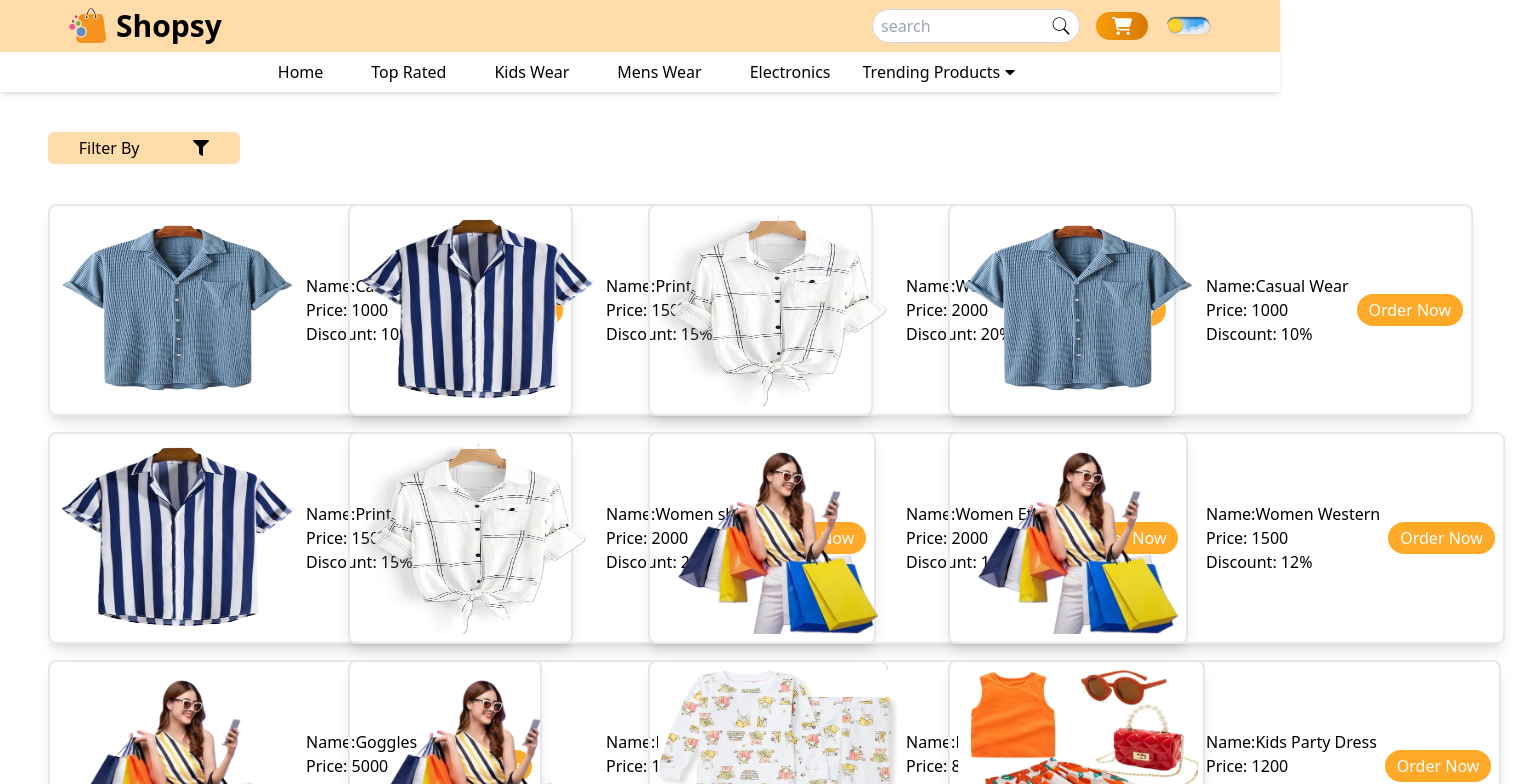
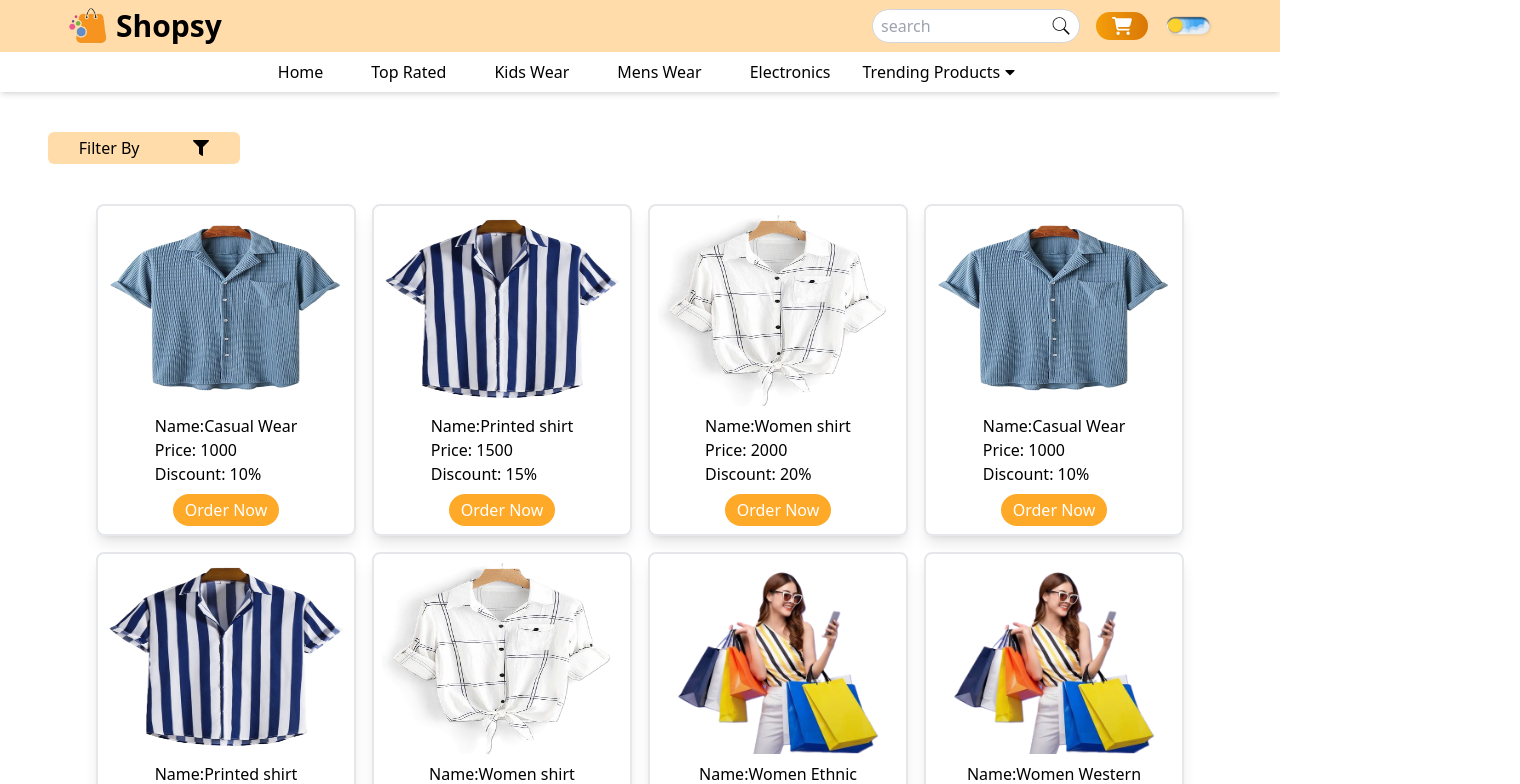
Before and after one commit to SajidAliGhoto/ecom_2, a React (Vite) app: page /products in a window 1280 px wide. Shown: the top 784 px of the page, 1520 px wide, since content can reach past the window. Built offline with nearby package versions, Linux system fonts and the light colour scheme.

Commit message:
Resolved a issue with spell of class

```diff
--- a/src/Pages/ProductsPage.jsx
+++ b/src/Pages/ProductsPage.jsx
@@ -115,7 +115,7 @@ const ProductsPage = ({addToCart})=>{
                     {/* Products List  */}
                     {filteredProducts.map((item,index) => (
                         //Added index as a key instead of item id for correct render order , so that filter works properly
-                        <div key={index} className="flex flex-col- items-center justify-center border-2 md:w-max w-80 shadow-lg rounded-lg p-2 gap-2">
+                        <div key={index} className="flex flex-col items-center justify-center border-2 md:w-max w-80 shadow-lg rounded-lg p-2 gap-2">
                             <img src={item.img}
                                 className="w-[15rem] h-[12rem] "
                             ></img>
```
